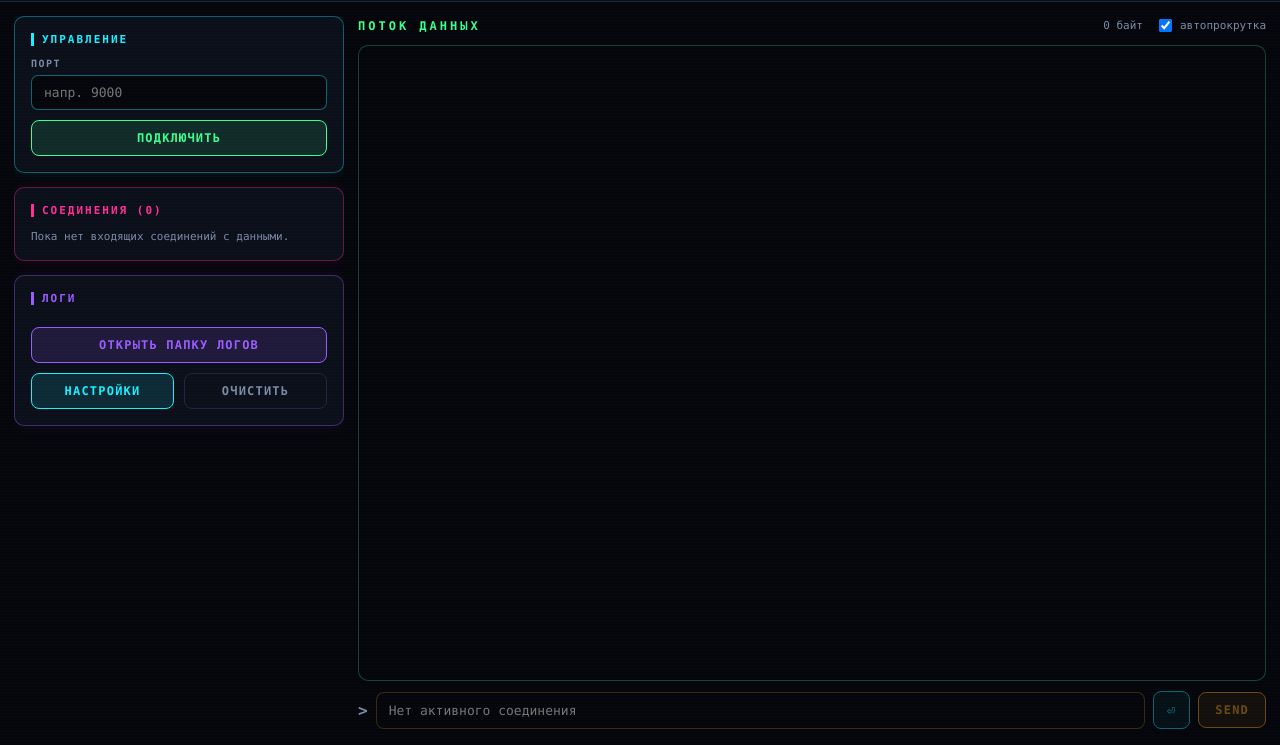
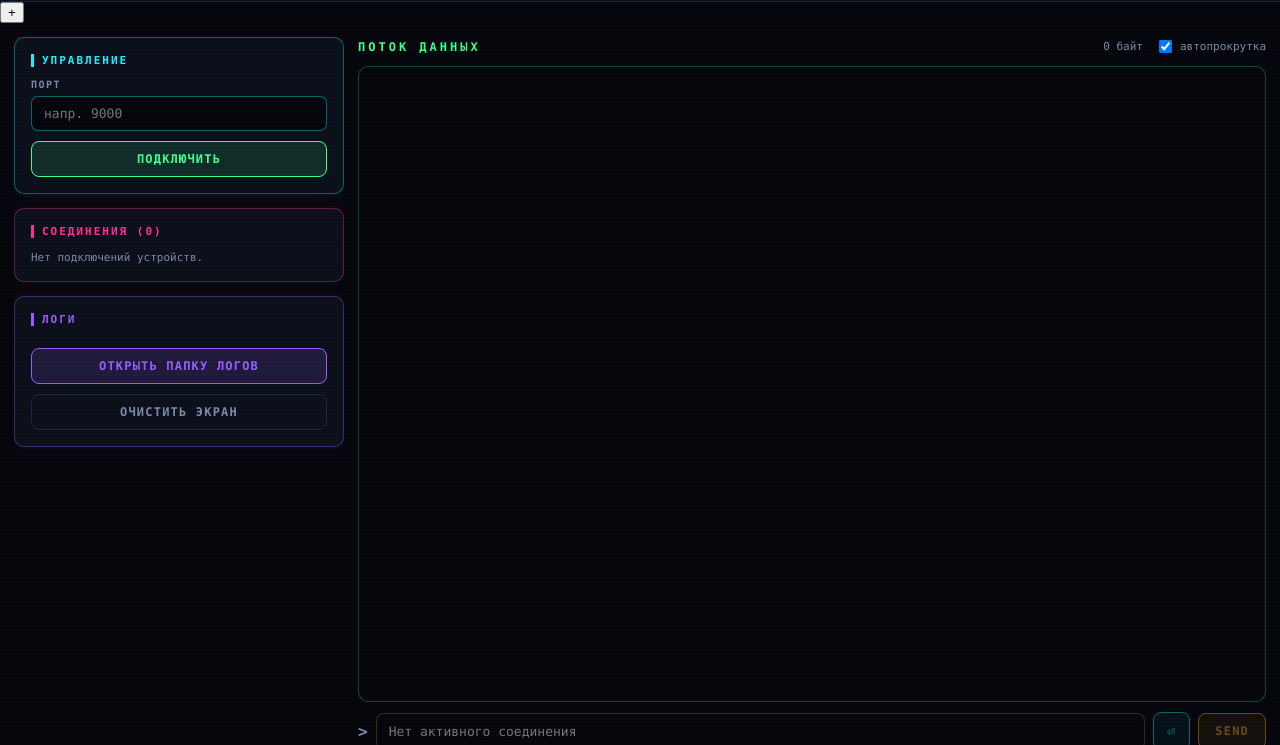
Before and after one commit to krkwsmk/ecto-remote-pants, an Electron app: page electron/renderer/index.html in a window 1280 px wide. Shown: the part 55-800 px from the top of the page. Drawn offline with Linux system fonts and the light colour scheme; no server answers.

Commit message:
Electron: tab bar, settings button, per-connection actions in UI
Co-Authored-By: Claude Opus 4.8 <noreply@anthropic.com>
Claude-Session: https://claude.ai/code/session_01AbzAjykz5KbwDUKeRP1R16

```diff
--- a/electron/renderer/index.html
+++ b/electron/renderer/index.html
@@ -18,7 +18,13 @@
     <div id="statusPill" class="pill idle">
       <span class="dot"></span><span id="statusLabel">ОФФЛАЙН</span>
     </div>
+    <button id="settingsBtn" class="hbtn" title="Настройки">⚙</button>
   </header>
+
+  <div class="tabbar" id="tabbar">
+    <div class="tabs" id="tabs"></div>
+    <button id="addTabBtn" class="tab-add" title="Новая вкладка">+</button>
+  </div>
 
   <main class="layout">
     <section class="col-left">
@@ -33,17 +39,14 @@
 
       <div class="panel" data-accent="magenta">
         <div class="panel-title magenta">СОЕДИНЕНИЯ (<span id="connCount">0</span>)</div>
-        <div id="connEmpty" class="hint">Пока нет входящих соединений с данными.</div>
+        <div id="connEmpty" class="hint">Нет подключений устройств.</div>
         <div id="connList" class="conn-list"></div>
       </div>
 
       <div class="panel" data-accent="purple">
         <div class="panel-title purple">ЛОГИ</div>
         <button id="openLogsBtn" class="btn purple">ОТКРЫТЬ ПАПКУ ЛОГОВ</button>
-        <div class="row">
-          <button id="settingsBtn" class="btn cyan half">НАСТРОЙКИ</button>
-          <button id="clearBtn" class="btn dim half">ОЧИСТИТЬ</button>
-        </div>
+        <button id="clearBtn" class="btn dim">ОЧИСТИТЬ ЭКРАН</button>
       </div>
     </section>
 
@@ -51,6 +54,7 @@
       <div class="stream-head">
         <span class="stream-title">ПОТОК ДАННЫХ</span>
         <span class="spacer"></span>
+        <span id="activeConn" class="dim-text"></span>
         <span id="bytes" class="dim-text">0 байт</span>
         <label class="switch-label"><input id="autoScroll" type="checkbox" checked /> автопрокрутка</label>
       </div>
@@ -83,7 +87,7 @@
           <label class="field-label">ПАРОЛЬ РЕЛЕЯ</label>
           <input id="sshPassword" class="nf" type="password" placeholder="••••••••" />
           <label class="switch-label dim"><input id="savePassword" type="checkbox" /> Запоминать пароль</label>
-          <div class="hint">Пароль хранится в настройках приложения, отдельно для каждого user@host.</div>
+          <div class="hint">Релей общий для всех вкладок. Порт указывается в каждой вкладке отдельно.</div>
         </div>
 
         <div class="panel" data-accent="green">
```
